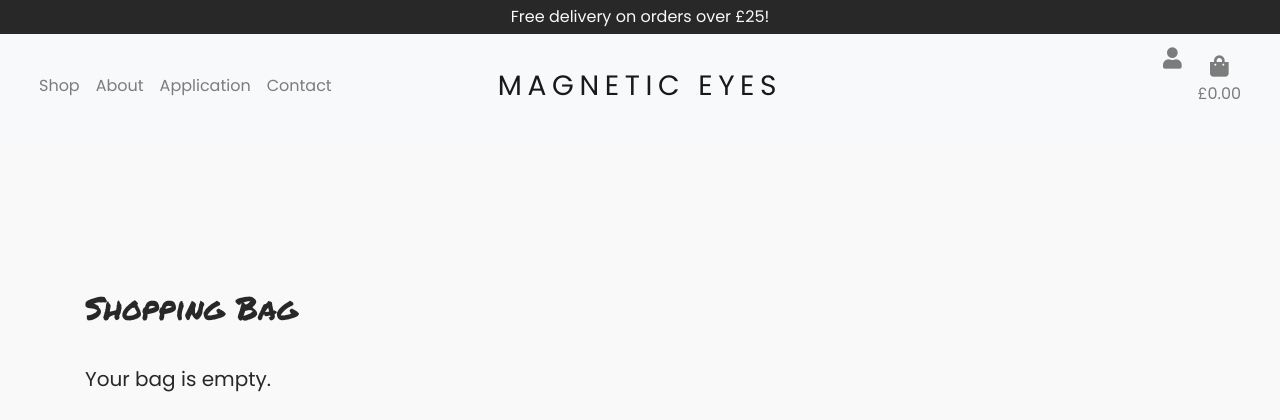
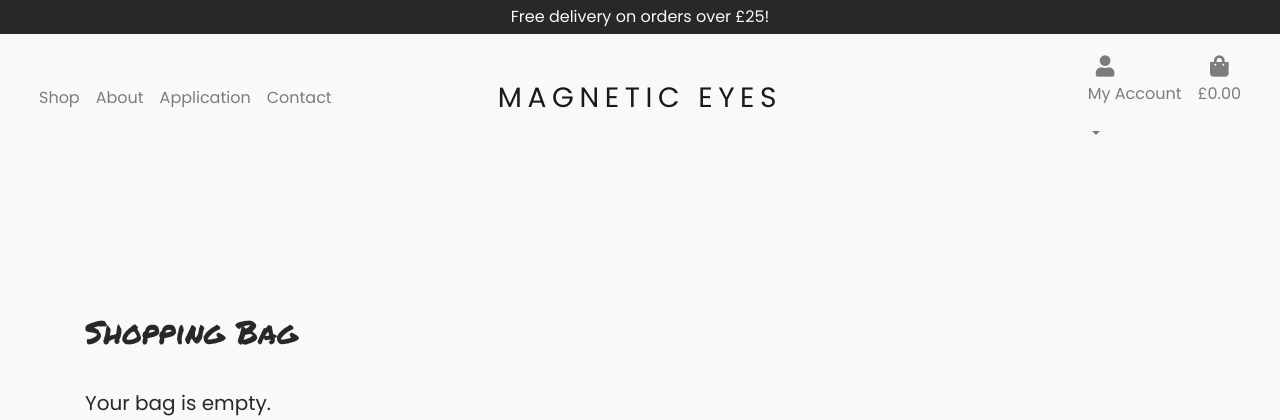
Before and after one commit to michellelclement/magnetic-eyes, a Django app: page /bag/ in a window 1280 px wide. Shown: the top 420 px of the page. Run offline with Django 3.2, Linux system fonts and the light colour scheme; some libraries are stand-ins or nearby versions.

Commit message:
Added dropdown menu to nav

```diff
--- a/templates/base.html
+++ b/templates/base.html
@@ -84,9 +84,28 @@
 
         <div class="col-sm-4 nav-icons">
             <ul class="navbar-nav justify-content-end">
-                <li class="nav-item">
-                    <i class="nav-link fas fa-user fa-lg"></i>
+
+            <!-- Profile -->
+                <li class="nav-item dropdown">
+                    <a class="nav-link dropdown-toggle" data-toggle="dropdown" href="#" role="button" aria-haspopup="true" aria-expanded="false">
+                        <div><i class="nav-link fas fa-user fa-lg"></i>
+                        <p>My Account</p>
+                        </div>
+                    </a>
+                    <div class="dropdown-menu border-0" aria-labelledby="user-options">
+                            {% if request.user.is_authenticated %}
+                                {% if request.user.is_superuser %}
+                                    <a href="" class="dropdown-item">Product Management</a>
+                                {% endif %}
+                                <a href="" class="dropdown-item">My Profile</a>
+                                <a href="{% url 'account_logout' %}" class="dropdown-item">Logout</a>
+                            {% else %}
+                                <a href="{% url 'account_signup' %}" class="dropdown-item">Register</a>
+                                <a href="{% url 'account_login' %}" class="dropdown-item">Login</a>
+                            {% endif %}
+                        </div>
                 </li>
+                <!-- Bag -->
                 <li class="nav-item list-inline-item">
                 <a class="{% if grand_total %}text-info{% else %}{% endif %} nav-link" href="{% url 'view_bag' %}">
                     <div class="text-center">
```
